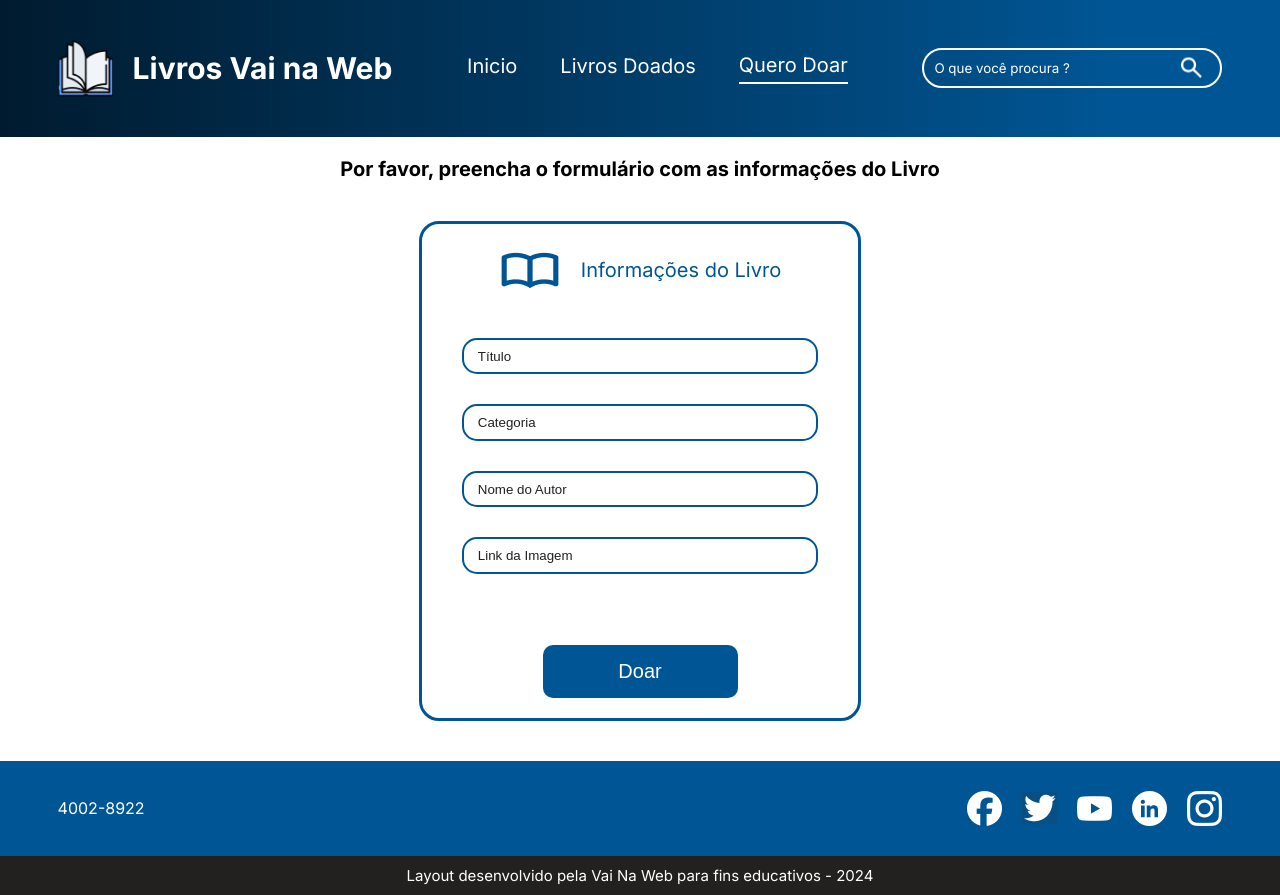
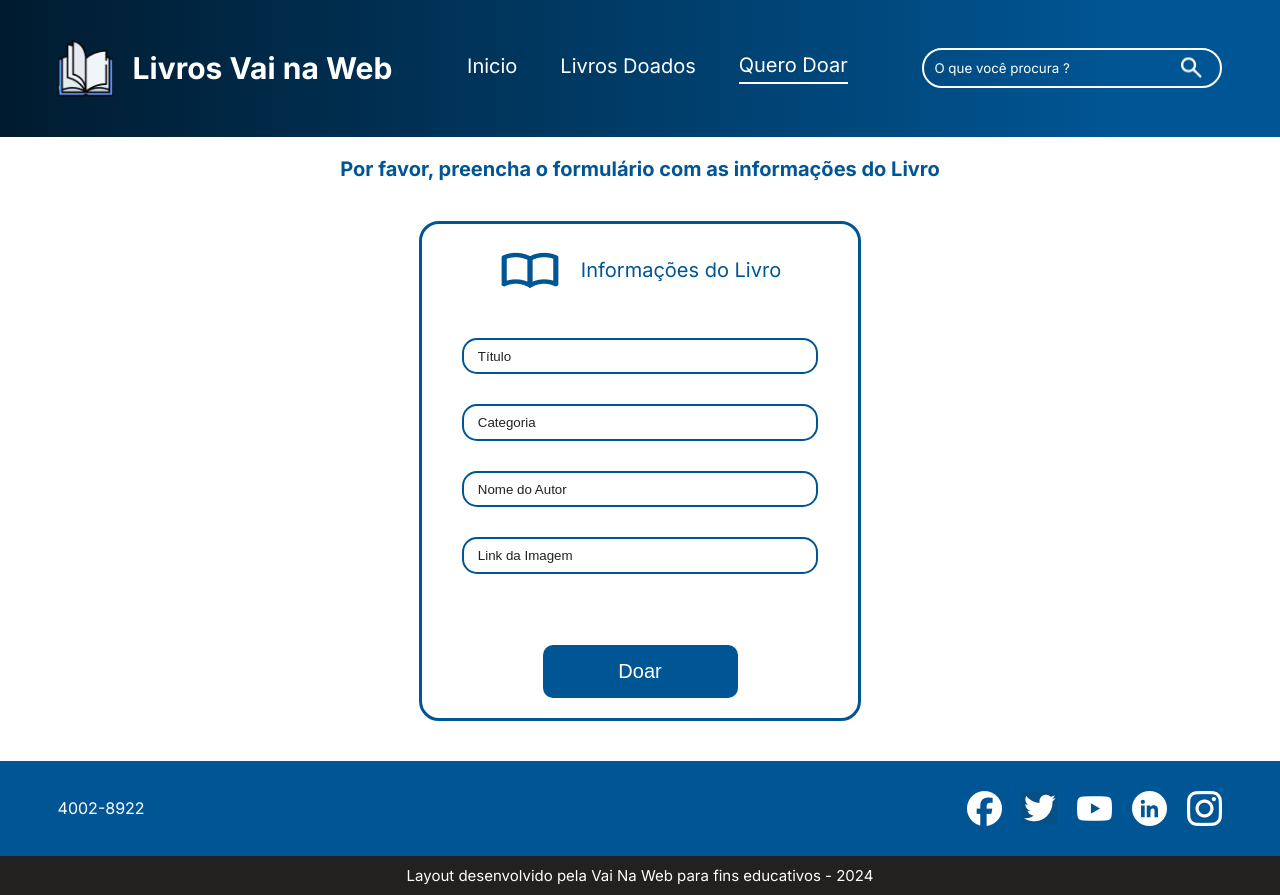
Before and after one commit to lucasssantos94/vnw-livros, a React (Vite) app: page /cadastro in a window 1280 px wide. Built offline with nearby package versions, Linux system fonts and the light colour scheme.

Commit message:
feat: add page not found

```diff
--- /dev/null
+++ b/src/pages/NotFound/index.jsx
@@ -0,0 +1,18 @@
+import Container from "../../components/Container";
+
+import pageNotFound from "@assets/images/404/page-404.png";
+import styles from "./style.module.scss";
+
+const NotFoundPage = () => {
+  return (
+    <section className={styles["s-404"]}>
+      <Container>
+        <h2 className={styles["title-section"]}>Opss! Página não encontrada</h2>
+
+        <img src={pageNotFound} alt="" />
+      </Container>
+    </section>
+  );
+};
+
+export default NotFoundPage;
--- /dev/null
+++ b/src/pages/NotFound/style.module.scss
@@ -0,0 +1,15 @@
+.s-404 {
+    padding: 3rem;
+
+    &>div {
+
+        @include global.flex($direction: column, $align: center, $gap: 4rem);
+
+
+        img {
+            mix-blend-mode: multiply;
+            width: 60rem;
+        }
+
+    }
+}
--- a/src/pages/Register/index.jsx
+++ b/src/pages/Register/index.jsx
@@ -6,7 +6,9 @@ const RegisterPage = () => {
   return (
     <section className={styles["s-register"]}>
       <Container>
-        <h3>Por favor, preencha o formulário com as informações do Livro</h3>
+        <h2 className={styles["title-section"]}>
+          Por favor, preencha o formulário com as informações do Livro
+        </h2>
         <FormAddBook />
       </Container>
     </section>
--- a/src/pages/Register/style.module.scss
+++ b/src/pages/Register/style.module.scss
@@ -2,5 +2,9 @@
     &>div {
         padding-top: 2rem;
         @include global.flex($direction: column, $align: center, $gap: 4rem);
+
+        h2 {
+            font-size: 2rem;
+        }
     }
 }
--- a/src/routes.jsx
+++ b/src/routes.jsx
@@ -5,6 +5,7 @@ import HomePage from "./pages/Home";
 import SearchPage from "./pages/Search";
 import BooksPage from "./pages/Books";
 import RegisterPage from "./pages/Register";
+import NotFoundPage from "./pages/NotFound";
 
 const AppRoutes = () => {
   return (
@@ -15,6 +16,8 @@ const AppRoutes = () => {
           <Route path="/livros" element={<BooksPage />} />
           <Route path="/cadastro" element={<RegisterPage />} />
           <Route path="/pesquisa/:title" element={<SearchPage />} />
+          <Route path="/pesquisa/:title" element={<SearchPage />} />
+          <Route path="*" element={<NotFoundPage />} />
         </Route>
       </Routes>
     </BrowserRouter>
```
Also changed, not shown: src/assets/images/404/page-404.png (added).
